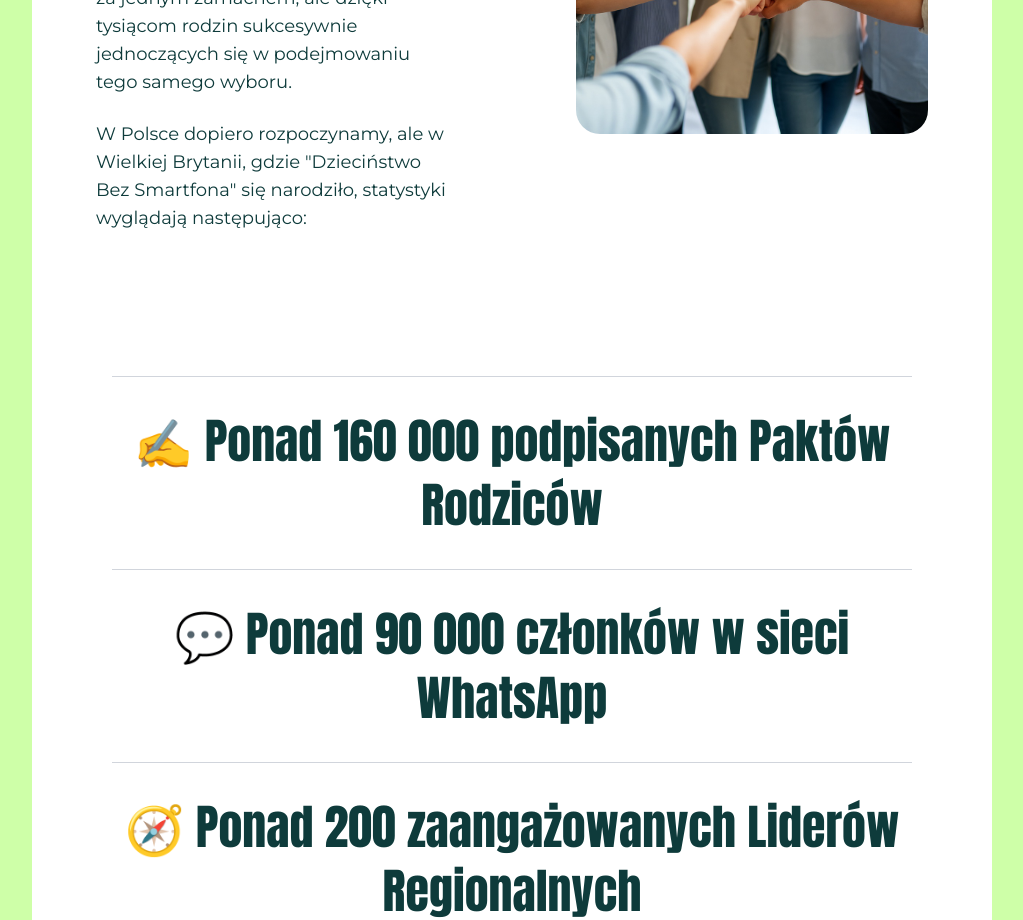
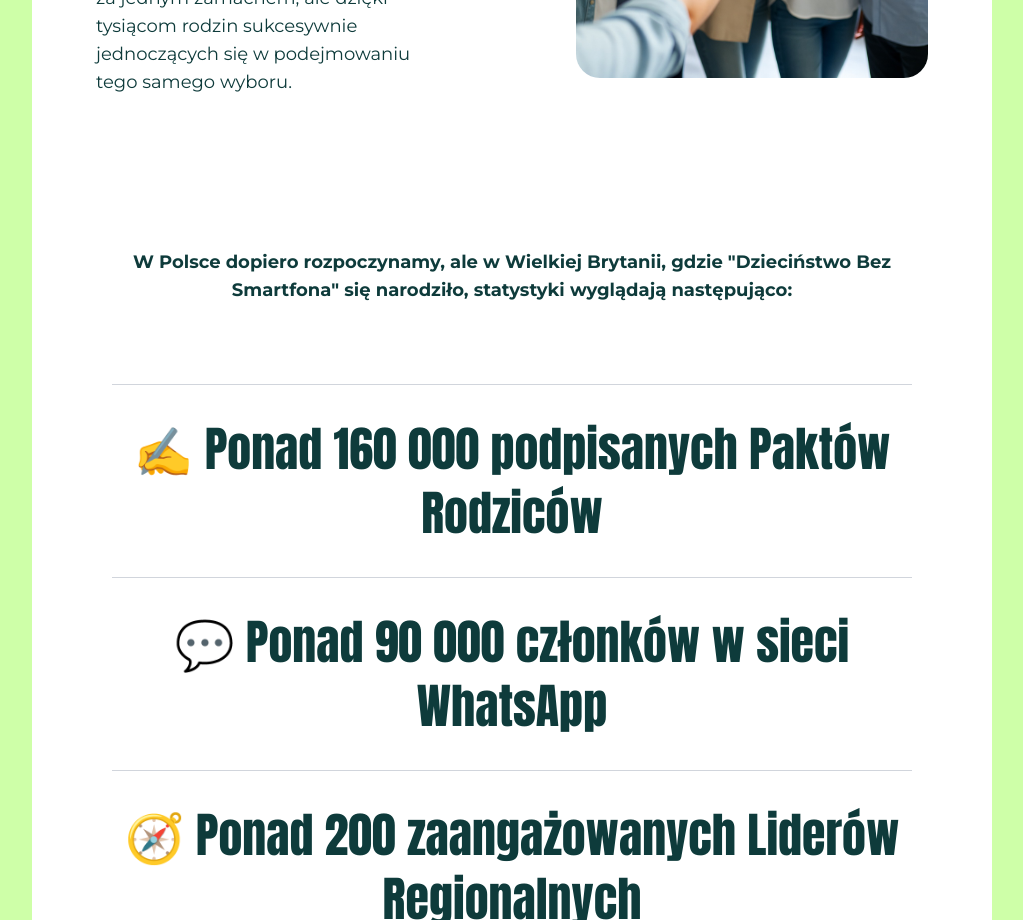
Before and after one commit to dziecinstwobezsmartfona/dbs-strona, a Next.js app: page /nasz-wplyw in a window 1280 px wide. Shown: the part 1400-2320 px from the top of the page, without its empty margins (128-1151 px from the left). Built offline with nearby package versions, Linux system fonts and the light colour scheme; a web font is replaced by a local one.

Commit message:
Poprawka strony nasz-wplyw

```diff
--- a/app/nasz-wplyw/page.tsx
+++ b/app/nasz-wplyw/page.tsx
@@ -19,7 +19,6 @@ export default function NaszaWplyw() {
                     <div className="text-left order-2 lg:order-1 w-full p-8 lg:p-16">
                         <p className="text-3xl xl:text-5xl/16 font-title pb-8">Rodzice działają razem</p>
                         <p className="text-sm xl:text-lg font-sans pb-6">Rodzice opóźniają wręczenie smartfonów swoim dzieciom, dając im szansę na dorastanie we właściwym dla nich tempie. Właśnie w ten sposób można zmienić normy społeczne – nie za jednym zamachem, ale dzięki tysiącom rodzin sukcesywnie jednoczących się w podejmowaniu tego samego wyboru.</p>
-                        <p className="text-sm xl:text-lg font-sans">W Polsce dopiero rozpoczynamy, ale w Wielkiej Brytanii, gdzie "Dzieciństwo Bez Smartfona" się narodziło, statystyki wyglądają następująco:</p>
                     </div>
                     <div className="order-1 lg:order-2 w-full p-16">
                         <Image
@@ -34,6 +33,7 @@ export default function NaszaWplyw() {
                 </div>
                 {/* Statystyki */}
                 <section className="flex flex-col w-full p-8 lg:p-16 text-center text-3xl md:text-4xl xl:text-5xl/16 font-title">
+                    <p className="text-sm xl:text-lg font-sans py-b lg:pb-16"><b>W Polsce dopiero rozpoczynamy, ale w Wielkiej Brytanii, gdzie "Dzieciństwo Bez Smartfona" się narodziło, statystyki wyglądają następująco:</b></p>
                     <div className="w-full p-4"><div className="w-full border-b border-gray-300"></div></div>
                     <div className="w-full p-4">
                         <p>✍️ Ponad 160 000 podpisanych Paktów Rodziców</p>
```
